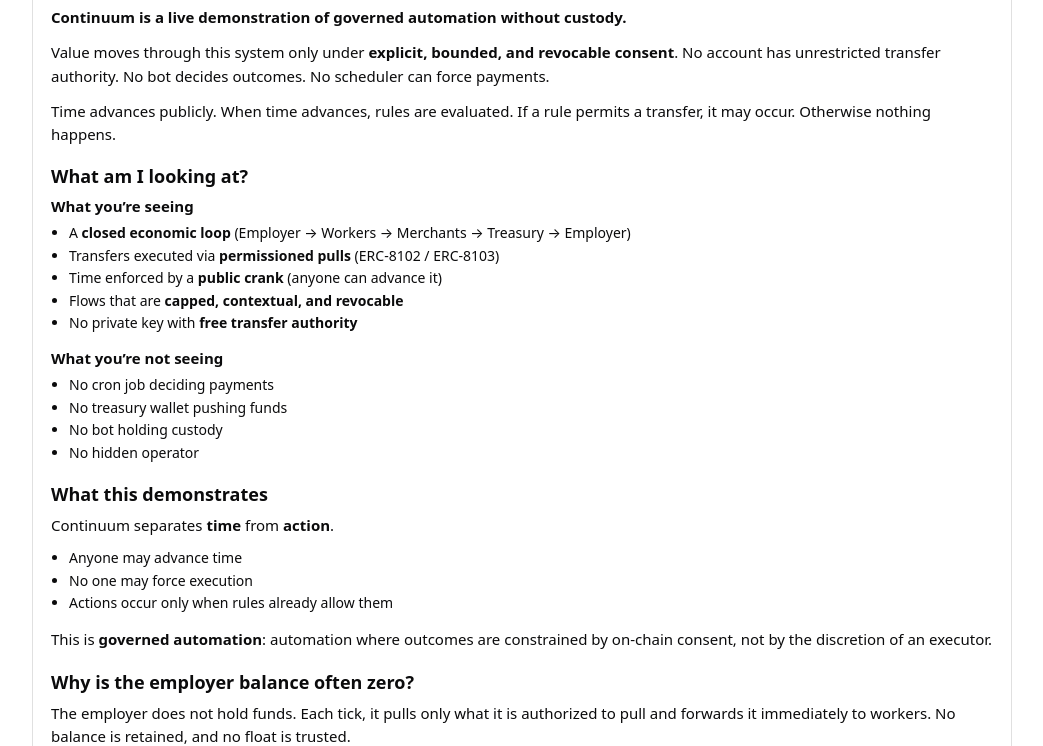
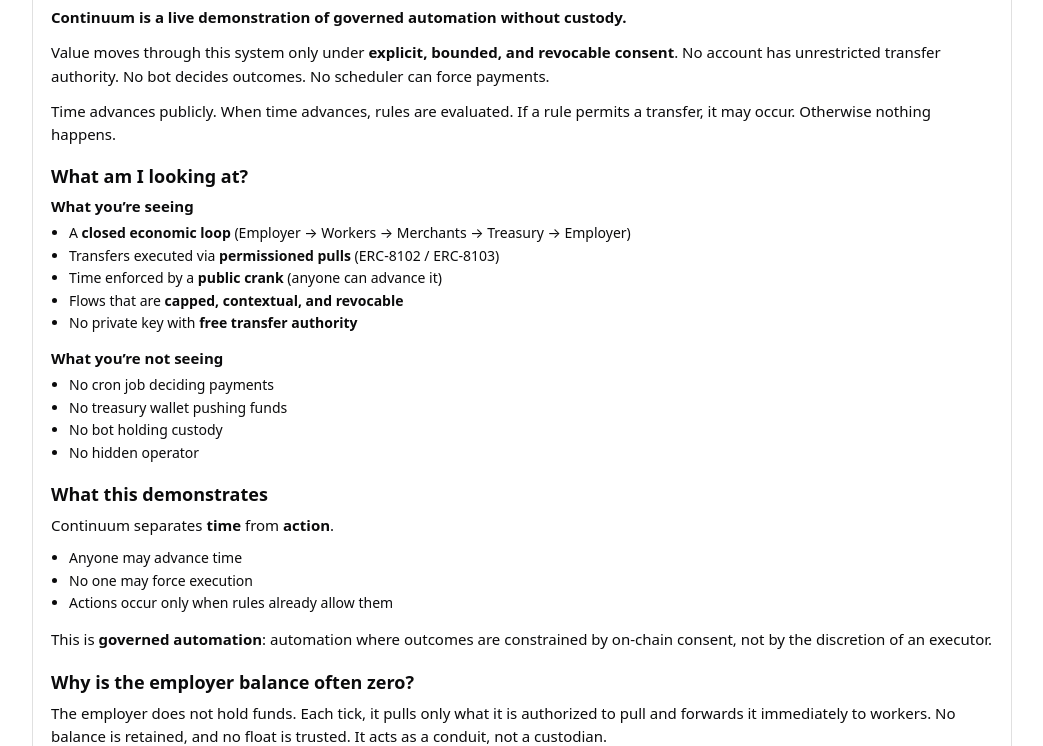
Before and after one commit to recurmj/continuum2, a plain HTML site: page dashboard/index.html in a window 1280 px wide. Shown: the part 54-800 px from the top of the page, without its empty margins (118-1161 px from the left). Drawn offline with Linux system fonts and the light colour scheme; no server answers.

Commit message:
Update index.html

```diff
--- a/dashboard/index.html
+++ b/dashboard/index.html
@@ -92,7 +92,7 @@
 
     <h2 style="margin: 18px 0 8px; font-size: 18px;">Why is the employer balance often zero?</h2>
   <p style="margin: 0 0 10px; font-size: 15px; line-height: 1.55;">
-    The employer does not hold funds. Each tick, it pulls only what it is authorized to pull and forwards it immediately to workers. No balance is retained, and no float is trusted.
+    The employer does not hold funds. Each tick, it pulls only what it is authorized to pull and forwards it immediately to workers. No balance is retained, and no float is trusted. It acts as a conduit, not a custodian.
   </p>
 
   <h2 style="margin: 18px 0 8px; font-size: 18px;">Verified contracts (Base Sepolia)</h2>
```
